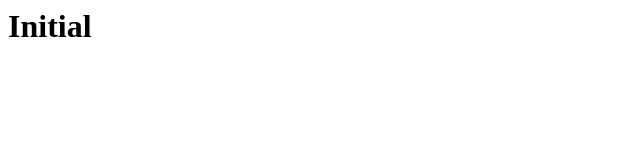
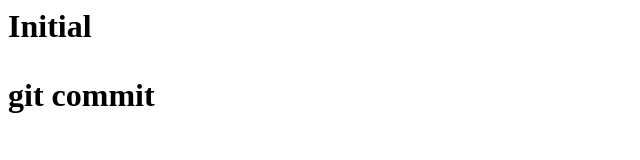
Before and after one commit to bough1988/git_tutorial, a plain HTML site: page index.html in a window 1280 px wide. Shown: the whole page, without its empty margins (0-640 px from the left). Drawn offline with Linux system fonts and the light colour scheme.

Commit message:
amend tsuiki

```diff
--- a/index.html
+++ b/index.html
@@ -1 +1,2 @@
 <h1>Initial<h1>
+<p>git commit<p>
```
